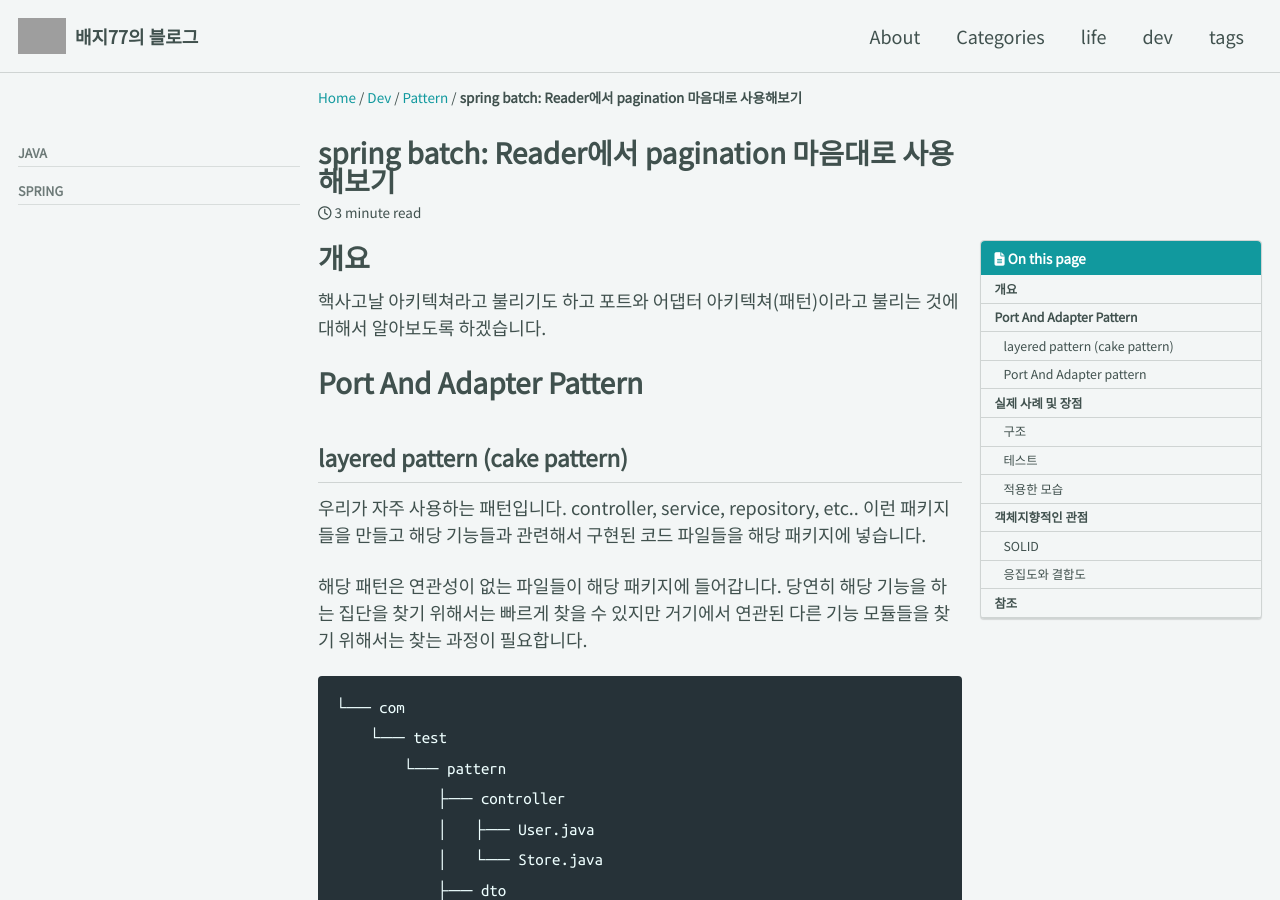
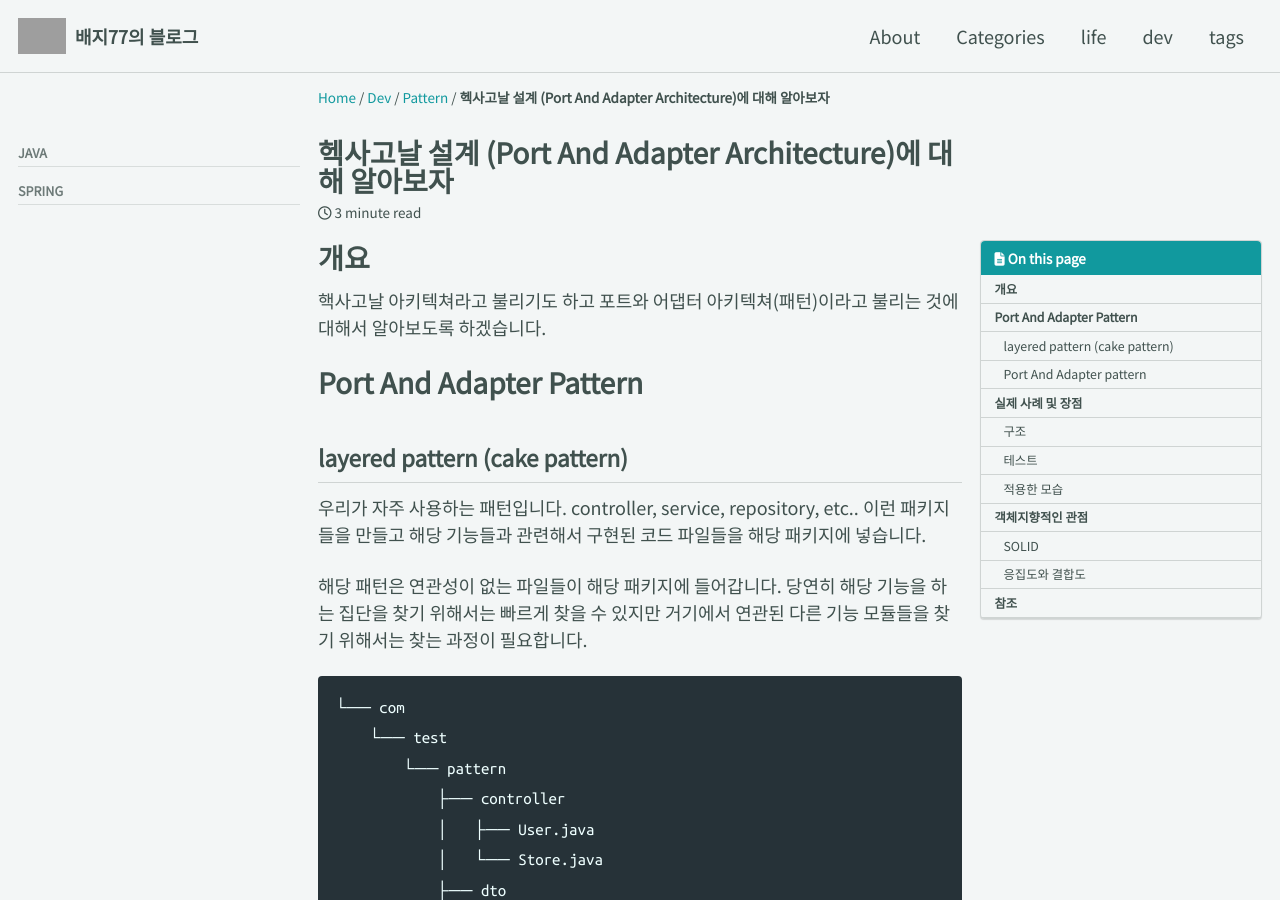
Before and after one commit to BaeJi77/BaeJi77.github.io, a Jekyll site: the page built from _posts/dev/2021-08-23-About-port-and-adapter-pattern.md, in a window 1280 px wide and 900 px high. Built offline with Jekyll 4.4.1, drawn with Linux system fonts in a browser that asks for light colours; cached includes are drawn as plain includes; nearby versions of some CDN libraries; comment, search, counter and statistics services are not loaded; grey boxes are pictures that could not be loaded.

Commit message:
port and adapter pattern

```diff
--- a/_posts/dev/2021-08-23-About-port-and-adapter-pattern.md
+++ b/_posts/dev/2021-08-23-About-port-and-adapter-pattern.md
@@ -1,7 +1,7 @@
 ---
-title: "spring batch: Reader에서 pagination 마음대로 사용해보기"
-description: "How to set custom pagination about spring batch"
-date: "2021-08-23 00:00:00"
+title: "헥사고날 설계 (Port And Adapter Architecture)에 대해 알아보자"
+description: ""
+date: "2021-08-23"
 
 categories:
   - dev
```
